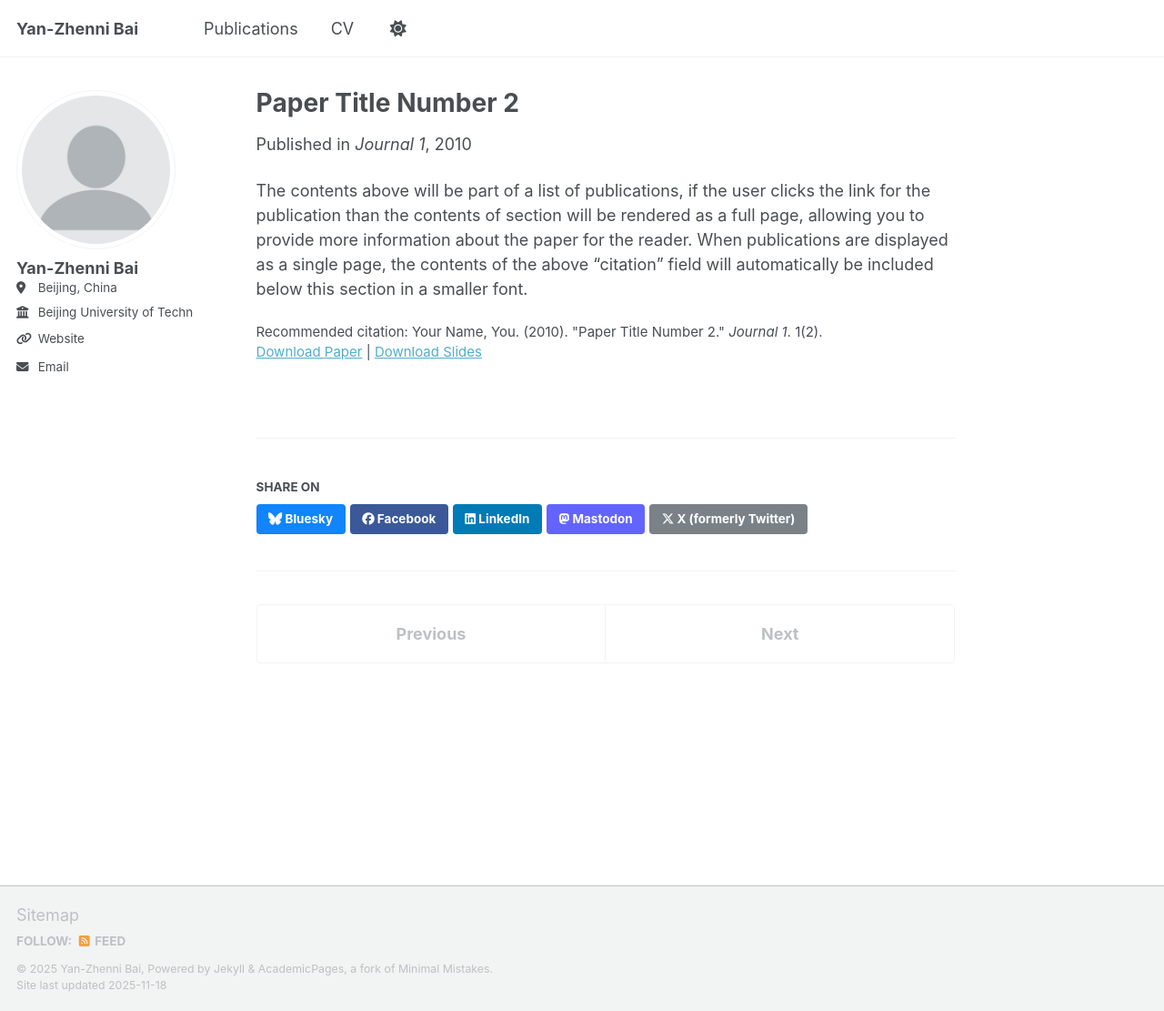
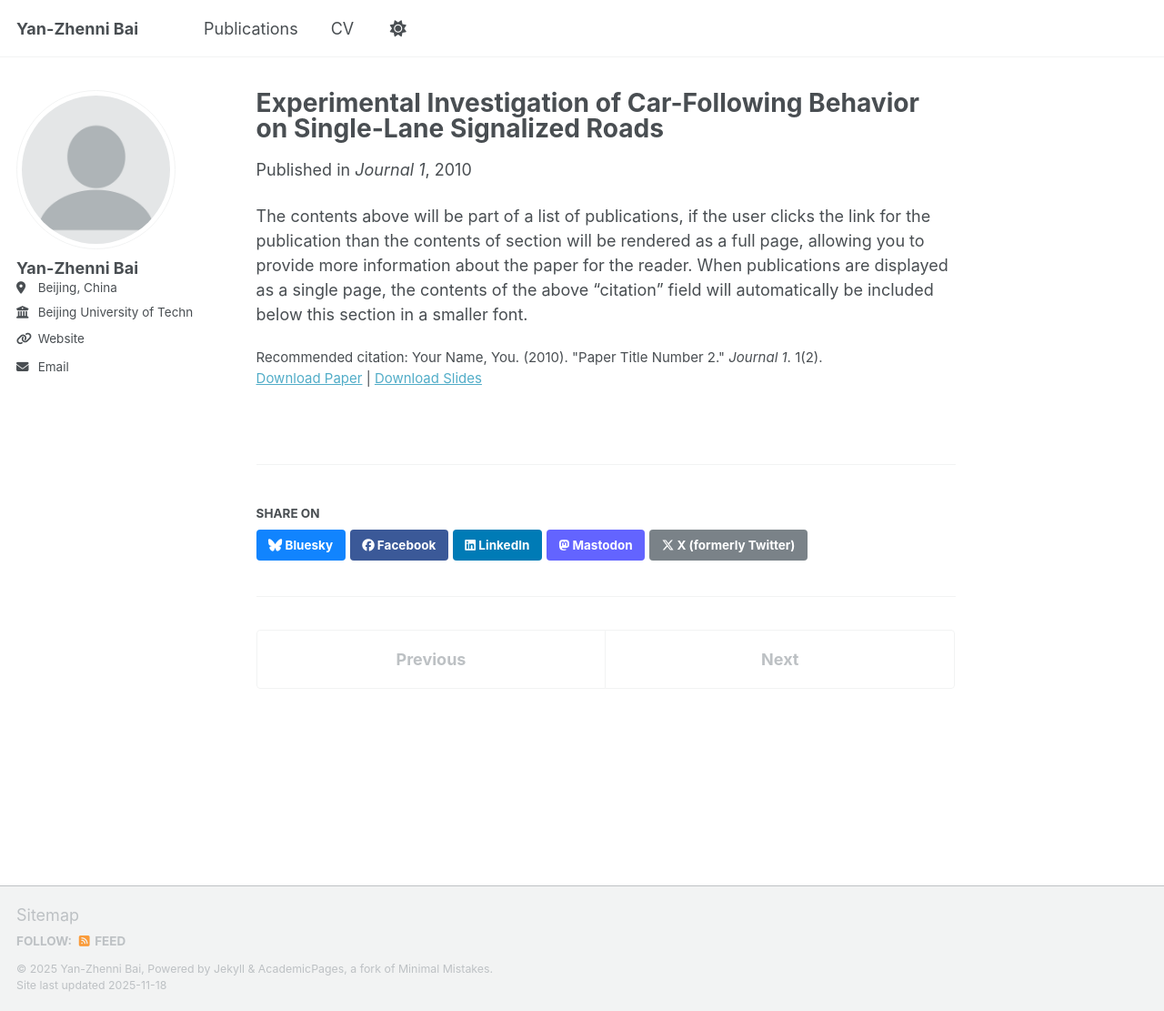
Before and after one commit to Yzn-Bai/Yan-Zhenni_Bai.github.io, a Jekyll site: the page built from _publications/2010-10-01-paper-title-number-2.md, in a window 1280 px wide and 1111 px high. Shown: the whole window at 91% size. Built offline with Jekyll 4.4.1, drawn with Linux system fonts in a browser that asks for light colours; a script that is not in the unit is left out.

Commit message:
Update 2025-11-18-paper-title-number-2.md

```diff
--- a/_publications/2010-10-01-paper-title-number-2.md
+++ b/_publications/2010-10-01-paper-title-number-2.md
@@ -1,5 +1,5 @@
 ---
-title: "Paper Title Number 2"
+title: "Experimental Investigation of Car-Following Behavior on Single-Lane Signalized Roads"
 collection: publications
 category: manuscripts
 permalink: /publication/2010-10-01-paper-title-number-2
```
